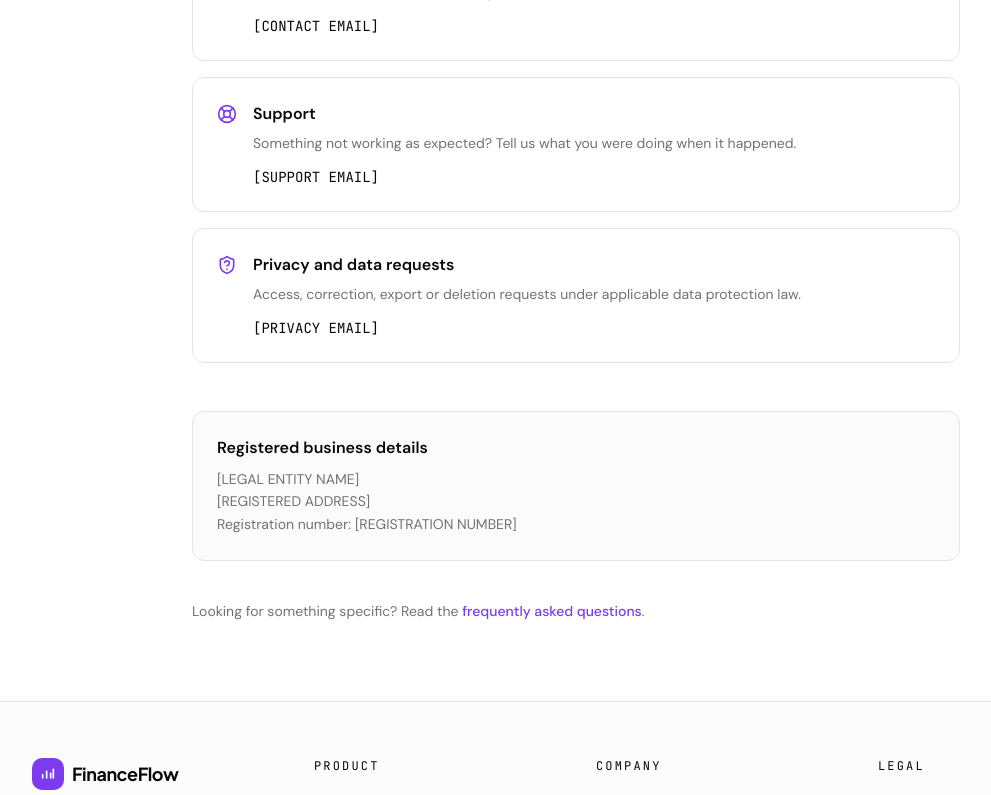
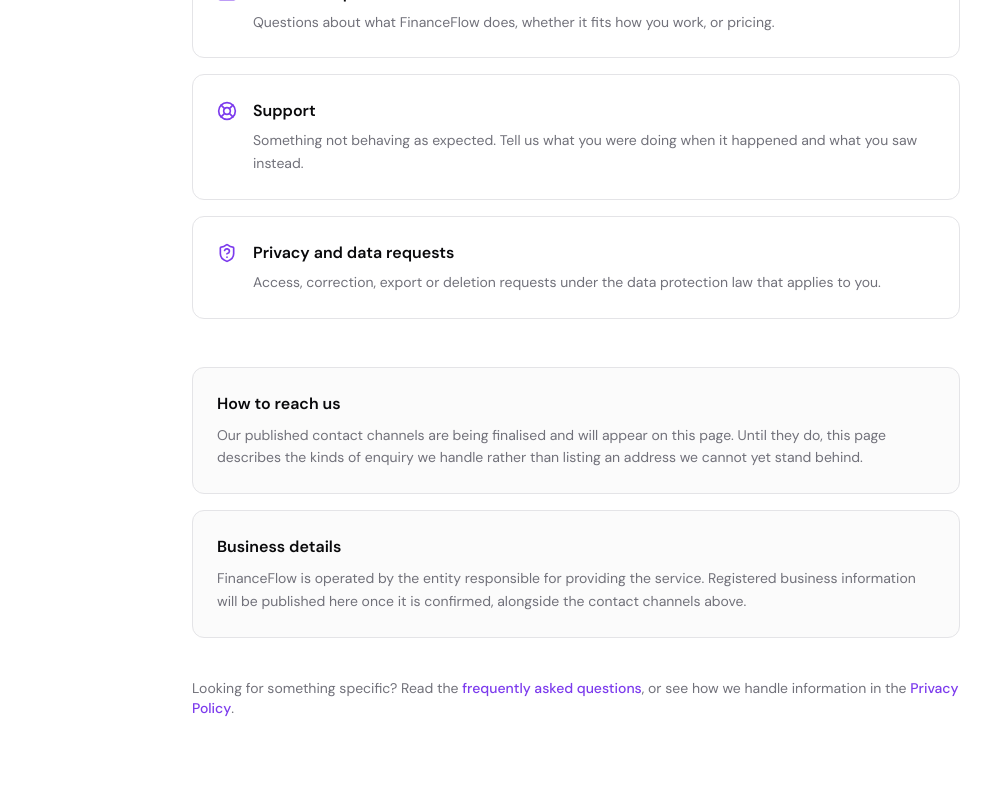
Before and after one commit to globalmvpllc-oss/globalmvp, a Next.js app in the folder nextjs_space/: page /contact in a window 1280 px wide. Shown: the part 360-1155 px from the top of the page, without its empty margins (64-1055 px from the left). Built offline with nearby package versions, Linux system fonts and the light colour scheme; no server answers.

Commit message:
docs: finalize contact page

```diff
--- a/nextjs_space/app/contact/page.tsx
+++ b/nextjs_space/app/contact/page.tsx
@@ -8,28 +8,31 @@
 
 export const metadata: Metadata = {
   title: 'Contact',
-  description: 'Get in touch with the FinanceFlow team.',
+  description: 'How to reach the FinanceFlow team and what each type of enquiry covers.',
   alternates: { canonical: '/contact' },
 };
 
+/**
+ * Contact channels are described by topic only. No email address, postal
+ * address or registration number appears here, because none is recorded
+ * anywhere in this repository and inventing one would be worse than
+ * publishing nothing.
+ */
 const CHANNELS = [
   {
     icon: Mail,
     title: 'General enquiries',
-    body: 'Questions about the product, pricing or your account.',
-    value: '[CONTACT EMAIL]',
+    body: 'Questions about what FinanceFlow does, whether it fits how you work, or pricing.',
   },
   {
     icon: LifeBuoy,
     title: 'Support',
-    body: 'Something not working as expected? Tell us what you were doing when it happened.',
-    value: '[SUPPORT EMAIL]',
+    body: 'Something not behaving as expected. Tell us what you were doing when it happened and what you saw instead.',
   },
   {
     icon: ShieldQuestion,
     title: 'Privacy and data requests',
-    body: 'Access, correction, export or deletion requests under applicable data protection law.',
-    value: '[PRIVACY EMAIL]',
+    body: 'Access, correction, export or deletion requests under the data protection law that applies to you.',
   },
 ];
 
@@ -45,7 +48,8 @@
               Contact
             </h1>
             <p className="mt-6 text-lg leading-relaxed text-muted-foreground">
-              Pick whichever route fits your question and we will get back to you.
+              FinanceFlow is early, and we would rather hear from you than not. Here is what each
+              kind of enquiry covers.
             </p>
 
             <ul className="mt-12 space-y-4">
@@ -55,18 +59,26 @@
                   <div>
                     <h2 className="font-semibold text-foreground">{channel.title}</h2>
                     <p className="mt-1.5 text-sm leading-relaxed text-muted-foreground">{channel.body}</p>
-                    <p className="mt-3 font-mono text-sm text-foreground">{channel.value}</p>
                   </div>
                 </li>
               ))}
             </ul>
 
             <div className="mt-12 rounded-xl border border-border bg-muted/40 p-6">
-              <h2 className="font-semibold text-foreground">Registered business details</h2>
+              <h2 className="font-semibold text-foreground">How to reach us</h2>
               <p className="mt-2 text-sm leading-relaxed text-muted-foreground">
-                [LEGAL ENTITY NAME]<br />
-                [REGISTERED ADDRESS]<br />
-                Registration number: [REGISTRATION NUMBER]
+                Our published contact channels are being finalised and will appear on this page. Until
+                they do, this page describes the kinds of enquiry we handle rather than listing an
+                address we cannot yet stand behind.
+              </p>
+            </div>
+
+            <div className="mt-4 rounded-xl border border-border bg-muted/40 p-6">
+              <h2 className="font-semibold text-foreground">Business details</h2>
+              <p className="mt-2 text-sm leading-relaxed text-muted-foreground">
+                FinanceFlow is operated by the entity responsible for providing the service.
+                Registered business information will be published here once it is confirmed, alongside
+                the contact channels above.
               </p>
             </div>
 
@@ -74,6 +86,10 @@
               Looking for something specific? Read the{' '}
               <Link href="/#faq" className="rounded font-medium text-primary underline-offset-4 hover:underline focus-visible:outline-none focus-visible:ring-2 focus-visible:ring-ring focus-visible:ring-offset-2">
                 frequently asked questions
+              </Link>
+              , or see how we handle information in the{' '}
+              <Link href="/privacy" className="rounded font-medium text-primary underline-offset-4 hover:underline focus-visible:outline-none focus-visible:ring-2 focus-visible:ring-ring focus-visible:ring-offset-2">
+                Privacy Policy
               </Link>
               .
             </p>
```
